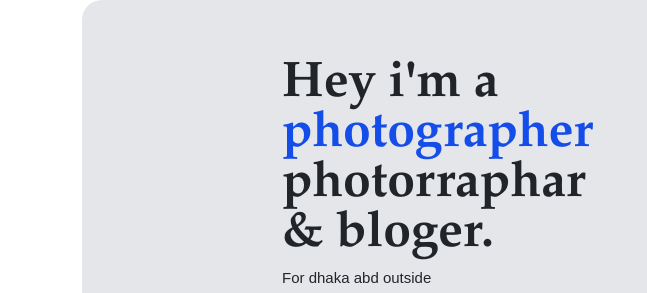
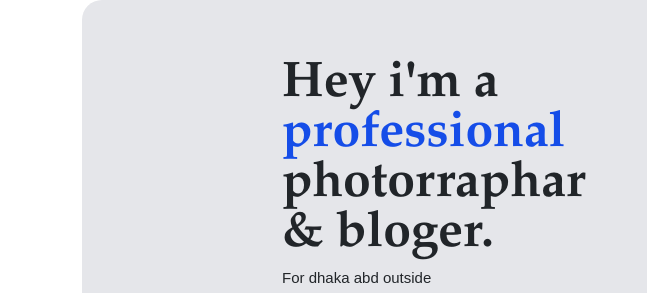
Before and after one commit to pritomsarkar226/Jassica-White, a plain HTML site: page portfolio.html in a window 1280 px wide. Shown: the part 205-498 px from the top of the page, 0-647 px from the left. Drawn offline with Linux system fonts and the light colour scheme.

Commit message:
Update portfolio.html

```diff
--- a/portfolio.html
+++ b/portfolio.html
@@ -57,7 +57,7 @@
         <div class="row">
             <div class="col-md-6 col-sm-12">
                 <div class="left">
-                    <h2 class="main-title">Hey i'm a</h2>  <h2 class="color">photographer </h2><h2 class="main-title"> photorraphar & bloger.</h2>
+                    <h2 class="main-title">Hey i'm a</h2>  <h2 class="color">professional</h2><h2 class="main-title"> photorraphar & bloger.</h2>
                     <p class="left-sub">For dhaka abd outside</p>
                     <div class="container">
                         <div class="contact-item">
```
